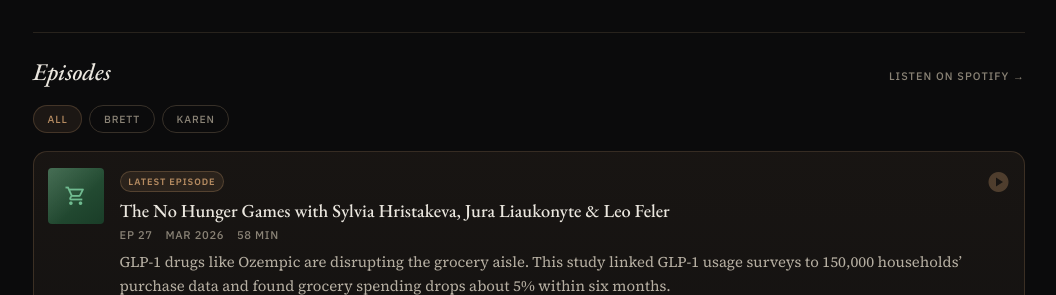
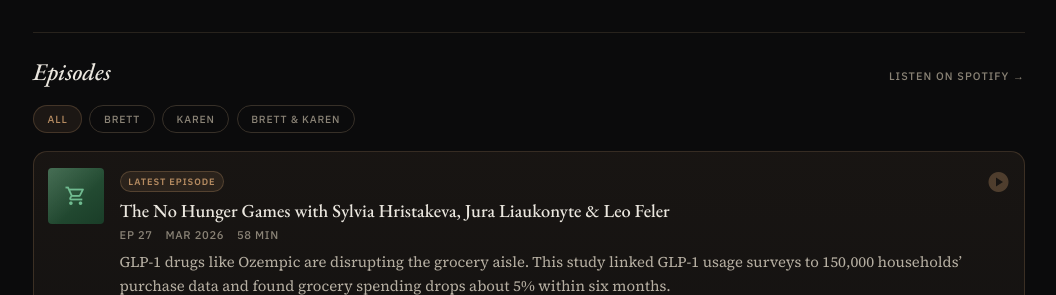
Before and after one commit to brgordon1/brgordon1.github.io, a Jekyll site: the page built from _pages/hiwt-podcast/index.html, in a window 1280 px wide and 900 px high, scrolled down 629 px. Shown: the part 148-443 px from the top of the window, without its empty margins (111-1167 px from the left). Built offline with Jekyll 4.4.1, drawn with Linux system fonts in a browser that asks for light colours.

Commit message:
Added "Both" filter button.

```diff
--- a/_pages/hiwt-podcast/index.html
+++ b/_pages/hiwt-podcast/index.html
@@ -840,6 +840,7 @@ author_profile: true
       <button class="filter-btn active" data-filter="all">All</button>
       <button class="filter-btn" data-filter="brett">Brett</button>
       <button class="filter-btn" data-filter="karen">Karen</button>
+      <button class="filter-btn" data-filter="both">Brett &amp; Karen</button>
     </div>
 
     <div class="episode-list">
@@ -1144,10 +1145,12 @@ author_profile: true
     this.querySelectorAll('.filter-btn').forEach(function(b) { b.classList.remove('active'); });
     btn.classList.add('active');
     document.querySelectorAll('.episode-list .episode').forEach(function(ep) {
+      var hosts = (ep.getAttribute('data-host') || '').split(' ');
       if (filter === 'all') {
         ep.classList.remove('hidden');
+      } else if (filter === 'both') {
+        ep.classList.toggle('hidden', !(hosts.indexOf('brett') !== -1 && hosts.indexOf('karen') !== -1));
       } else {
-        var hosts = (ep.getAttribute('data-host') || '').split(' ');
         ep.classList.toggle('hidden', hosts.indexOf(filter) === -1);
       }
     });
```
